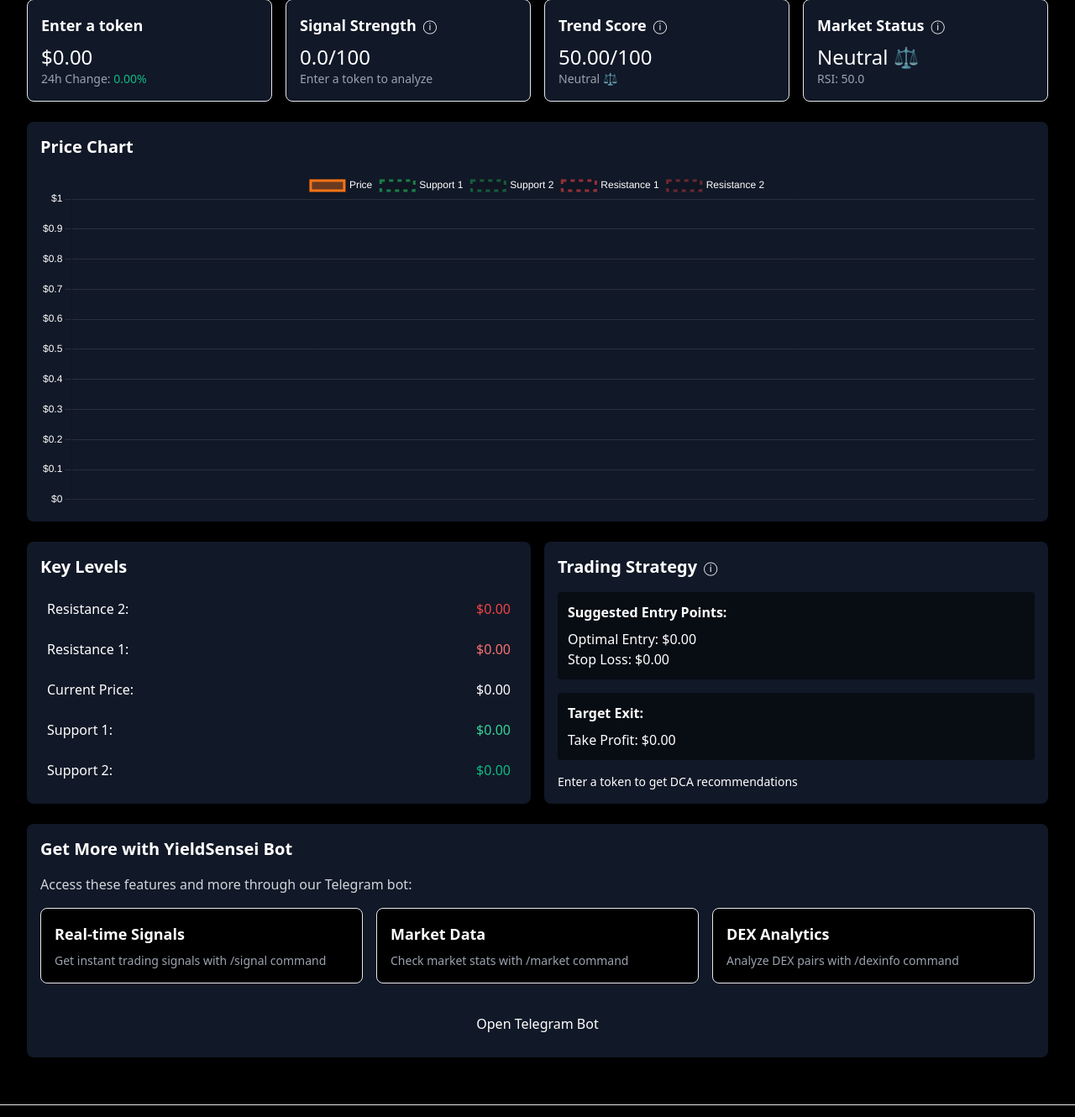
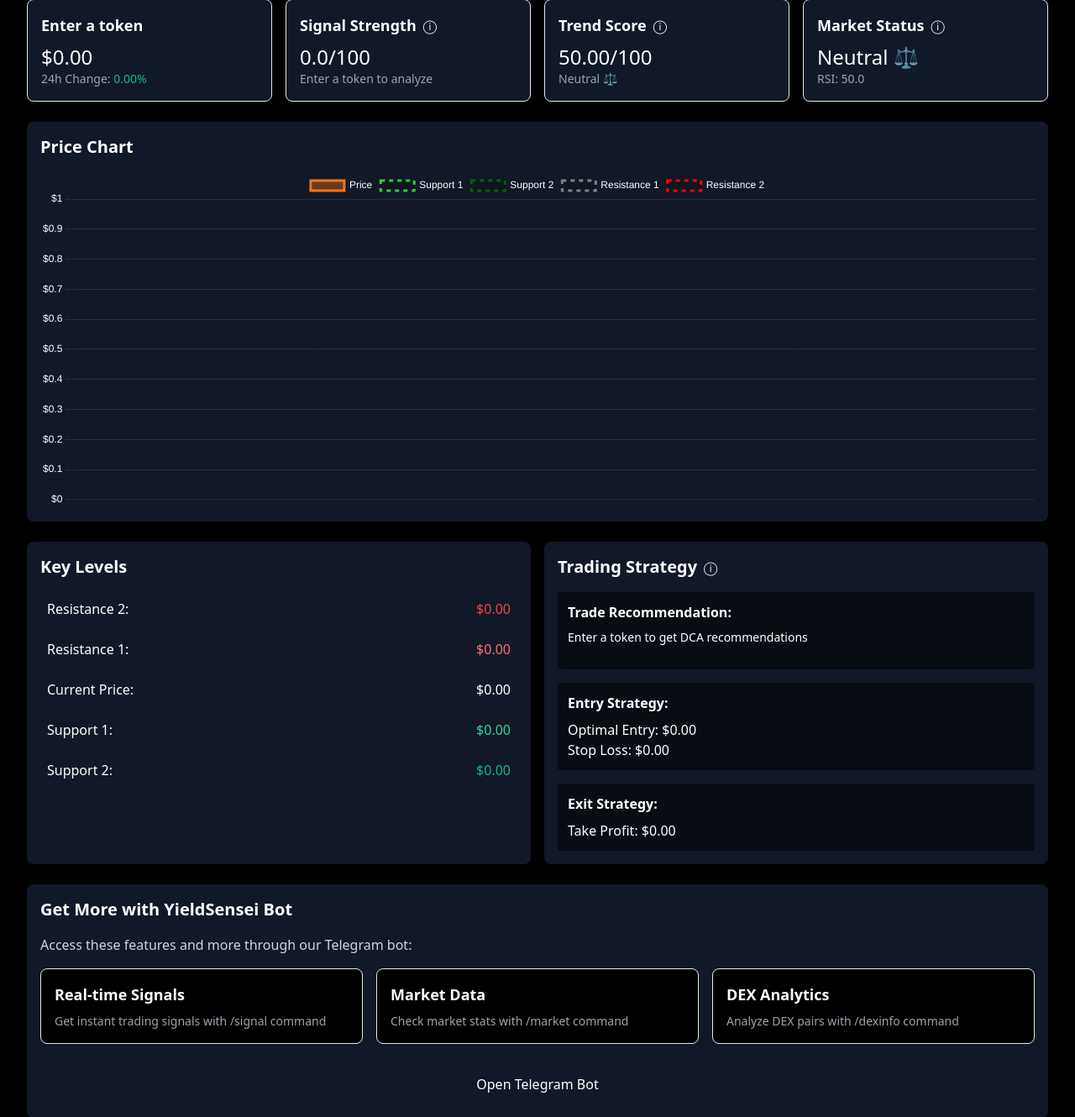
Before and after one commit to jamalfrnk/yieldsensei, a Flask app: page / in a window 1280 px wide; the page is wider, and only the part inside the window is pictured. Shown: the part 188-1518 px from the top of that part at 84% size. Run offline with Flask 3, Linux system fonts and the light colour scheme; some libraries are stand-ins or nearby versions.

Commit message:
Agent query: I've updated the trading strategy section with detailed recommendations and specific price points, and changed the chart colors (Support 1: lime green, Support 2: dark green, Resistance 1: grey, Resistance 2: red). Could you verify if these changes are displaying correctly?
Enhance dashboard display of trading strategies and price chart visuals.  Includes specific entry/exit points, take profit/stop loss, and color-coded support/resistance levels.

Screenshot: https://storage.googleapis.com/screenshot-production-us-central1/0f677032-f030-4175-9eb7-60efa2bc732c/3aa2434e-2588-4f84-b1ea-d4b40c2e6f39.jpg

```diff
--- a/templates/dashboard.html
+++ b/templates/dashboard.html
@@ -119,16 +119,17 @@
             </div>
             <div class="space-y-4">
                 <div class="bg-black bg-opacity-50 p-3 rounded">
-                    <h3 class="text-orange-500 font-semibold mb-2">Suggested Entry Points:</h3>
+                    <h3 class="text-orange-500 font-semibold mb-2">Trade Recommendation:</h3>
+                    <p class="text-sm whitespace-pre-line mb-4">{{ dca_recommendation }}</p>
+                </div>
+                <div class="bg-black bg-opacity-50 p-3 rounded">
+                    <h3 class="text-orange-500 font-semibold mb-2">Entry Strategy:</h3>
                     <p>Optimal Entry: ${{ "%.2f"|format(optimal_entry|float) }}</p>
                     <p>Stop Loss: ${{ "%.2f"|format(stop_loss|float) }}</p>
                 </div>
                 <div class="bg-black bg-opacity-50 p-3 rounded">
-                    <h3 class="text-orange-500 font-semibold mb-2">Target Exit:</h3>
+                    <h3 class="text-orange-500 font-semibold mb-2">Exit Strategy:</h3>
                     <p>Take Profit: ${{ "%.2f"|format(optimal_exit|float) }}</p>
-                </div>
-                <div class="mt-4">
-                    <p class="text-sm whitespace-pre-line">{{ dca_recommendation }}</p>
                 </div>
             </div>
         </div>
@@ -192,28 +193,28 @@ document.addEventListener('DOMContentLoaded', function() {
                 {
                     label: 'Support 1',
                     data: Array(labels.length).fill(chartData.support_levels[0]),
-                    borderColor: 'rgba(34, 197, 94, 0.6)',
+                    borderColor: 'rgb(50, 205, 50)', // Lime green
                     borderDash: [5, 5],
                     fill: false
                 },
                 {
                     label: 'Support 2',
                     data: Array(labels.length).fill(chartData.support_levels[1]),
-                    borderColor: 'rgba(34, 197, 94, 0.4)',
+                    borderColor: 'rgb(0, 100, 0)', // Dark green
                     borderDash: [5, 5],
                     fill: false
                 },
                 {
                     label: 'Resistance 1',
                     data: Array(labels.length).fill(chartData.resistance_levels[0]),
-                    borderColor: 'rgba(239, 68, 68, 0.6)',
+                    borderColor: 'rgb(128, 128, 128)', // Grey
                     borderDash: [5, 5],
                     fill: false
                 },
                 {
                     label: 'Resistance 2',
                     data: Array(labels.length).fill(chartData.resistance_levels[1]),
-                    borderColor: 'rgba(239, 68, 68, 0.4)',
+                    borderColor: 'rgb(255, 0, 0)', // Red
                     borderDash: [5, 5],
                     fill: false
                 }
```
